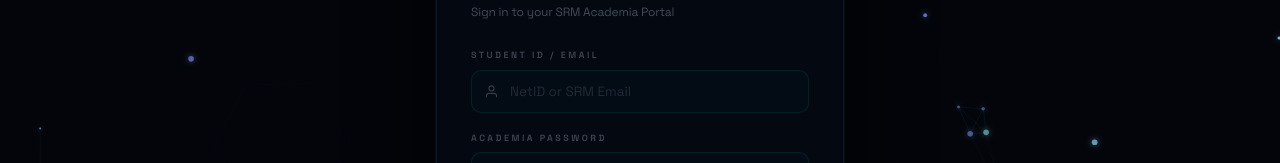
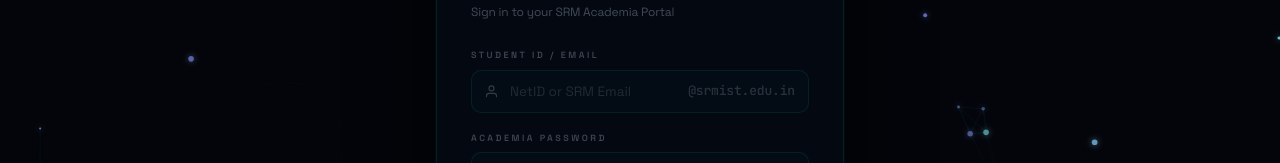
Before and after one commit to shaurya-s-dev/Campus-Pro-Frontend, a Next.js app: page / in a window 1280 px wide. Shown: the part 348-511 px from the top of the page. Built offline with nearby package versions, Linux system fonts and the light colour scheme.

Commit message:
new changes

```diff
--- a/pages/index.js
+++ b/pages/index.js
@@ -203,13 +203,18 @@ export default function Login() {
     setLoading(true);
 
     // Prioritize saved credentials for auto-retry
-    const finalAccount = savedCredentials?.account || account;
+    let finalAccount = (savedCredentials?.account || account).trim();
     const finalPassword = savedCredentials?.password || password;
 
     if (!finalAccount || !finalPassword) {
       setError('Please enter your credentials.');
       setLoading(false);
       return;
+    }
+
+    // Automatically append domain if missing
+    if (finalAccount && !finalAccount.includes('@')) {
+      finalAccount = `${finalAccount}@srmist.edu.in`;
     }
 
     setSavedCredentials({ account: finalAccount, password: finalPassword });
@@ -346,7 +351,16 @@ export default function Login() {
                     <label className="field-label">Student ID / Email</label>
                     <div className="field-wrap">
                       <svg className="field-icon" width="15" height="15" viewBox="0 0 24 24" fill="none" stroke="currentColor" strokeWidth="1.8"><path d="M20 21v-2a4 4 0 0 0-4-4H8a4 4 0 0 0-4 4v2"/><circle cx="12" cy="7" r="4"/></svg>
-                      <input type="text" placeholder="NetID or SRM Email" value={account} onChange={e => setAccount(e.target.value)} required autoComplete="username" />
+                      <input
+                        type="text"
+                        placeholder="NetID or SRM Email"
+                        value={account}
+                        onChange={e => setAccount(e.target.value)}
+                        required
+                        autoComplete="username"
+                        style={{ paddingRight: account.includes('@') ? '13px' : '122px' }}
+                      />
+                      {!account.includes('@') && <span className="field-suffix">@srmist.edu.in</span>}
                     </div>
                   </div>
                   <div className="field-group" style={{ marginBottom:26 }}>
@@ -465,6 +479,8 @@ export default function Login() {
         .field-wrap input{width:100%;padding:12px 13px 12px 38px;background:rgba(0,245,255,0.02);border:1px solid rgba(0,245,255,0.08);border-radius:10px;color:#d8e8f8;font-family:'Space Grotesk',sans-serif;font-size:13.5px;outline:none;transition:all 0.22s;caret-color:#00f5ff}
         .field-wrap input::placeholder{color:rgba(210,230,255,0.14)}
         .field-wrap input:focus{border-color:rgba(0,245,255,0.3);background:rgba(0,245,255,0.035);box-shadow:0 0 0 3px rgba(0,245,255,0.055)}
+        .field-suffix { position:absolute; right:14px; font-size:13px; color:rgba(210,230,255,0.18); pointer-events:none; font-family:var(--font-mono); font-weight:500; transition:all 0.22s; z-index:2; }
+        .field-wrap:focus-within .field-suffix { color:rgba(0,245,255,0.45); }
         .eye-btn{position:absolute;right:12px;background:none;border:none;color:rgba(210,230,255,0.22);cursor:pointer;padding:4px;display:flex;align-items:center;transition:color 0.22s}
         .eye-btn:hover{color:#00f5ff}
         .err-box{background:rgba(239,68,68,0.08);border:1px solid rgba(239,68,68,0.22);border-radius:9px;padding:9px 12px;margin-bottom:14px;color:#fca5a5;font-size:12px}
```
